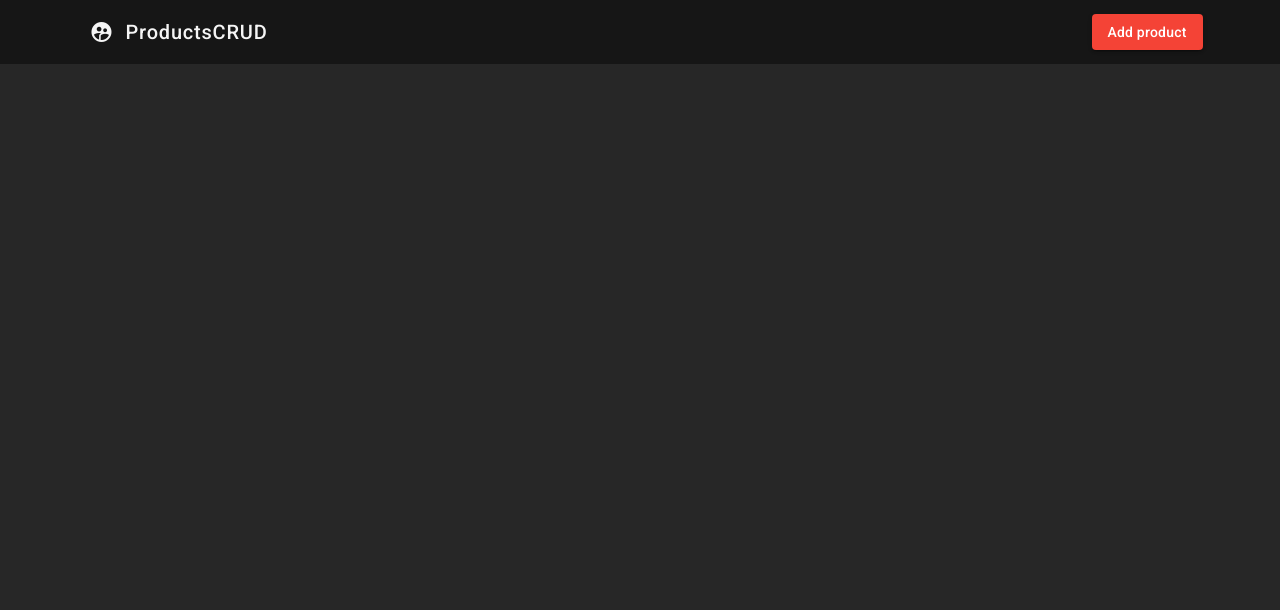
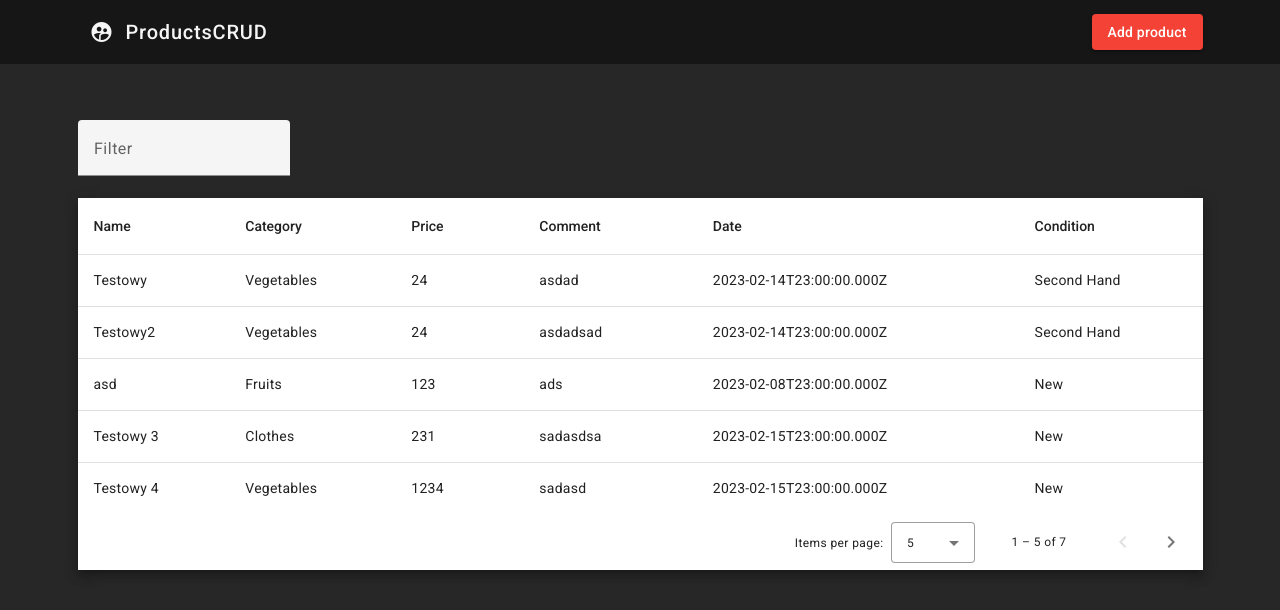
Before and after one commit to KacperLechicki/ProductsCRUD, an Angular app: page / in a window 1280 px wide. Shown: the top 610 px of the page. Built offline with nearby package versions, Linux system fonts and the light colour scheme; data requests are answered from the project's data file.

Commit message:
table with data

```diff
--- a/src/app/app.component.html
+++ b/src/app/app.component.html
@@ -8,3 +8,61 @@
     <button class="product-button" mat-raised-button color="warn" (click)="openDialog()">Add product</button>
   </div>
 </mat-toolbar>
+
+<div class="container">
+  <div class="productsTable">
+    <mat-form-field>
+      <mat-label>Filter</mat-label>
+      <input matInput (keyup)="applyFilter($event)" placeholder="Product" #input>
+    </mat-form-field>
+
+    <div class="mat-elevation-z8">
+      <table mat-table [dataSource]="dataSource" matSort>
+
+        <!-- ID Column -->
+        <ng-container matColumnDef="productName">
+          <th mat-header-cell *matHeaderCellDef mat-sort-header> Name </th>
+          <td mat-cell *matCellDef="let row"> {{row.productName}} </td>
+        </ng-container>
+
+        <!-- Progress Column -->
+        <ng-container matColumnDef="category">
+          <th mat-header-cell *matHeaderCellDef mat-sort-header> Category </th>
+          <td mat-cell *matCellDef="let row"> {{row.category}} </td>
+        </ng-container>
+
+        <!-- Name Column -->
+        <ng-container matColumnDef="price">
+          <th mat-header-cell *matHeaderCellDef mat-sort-header> Price </th>
+          <td mat-cell *matCellDef="let row"> {{row.price}} </td>
+        </ng-container>
+
+        <!-- Fruit Column -->
+        <ng-container matColumnDef="condition">
+          <th mat-header-cell *matHeaderCellDef mat-sort-header> Condition </th>
+          <td mat-cell *matCellDef="let row"> {{row.condition}} </td>
+        </ng-container>
+
+        <ng-container matColumnDef="comment">
+          <th mat-header-cell *matHeaderCellDef mat-sort-header> Comment </th>
+          <td mat-cell *matCellDef="let row"> {{row.comment}} </td>
+        </ng-container>
+
+        <ng-container matColumnDef="date">
+          <th mat-header-cell *matHeaderCellDef mat-sort-header> Date </th>
+          <td mat-cell *matCellDef="let row"> {{row.date}} </td>
+        </ng-container>
+
+        <tr mat-header-row *matHeaderRowDef="displayedColumns"></tr>
+        <tr mat-row *matRowDef="let row; columns: displayedColumns;"></tr>
+
+        <!-- Row shown when there is no matching data. -->
+        <tr class="mat-row" *matNoDataRow>
+          <td class="mat-cell" colspan="4">No data matching the filter "{{input.value}}"</td>
+        </tr>
+      </table>
+
+      <mat-paginator [pageSizeOptions]="[5, 10]" aria-label="Select page of users"></mat-paginator>
+    </div>
+  </div>
+</div>
--- a/src/app/app.component.scss
+++ b/src/app/app.component.scss
@@ -22,6 +22,10 @@
   }
 }
 
+.productsTable {
+  margin-top: 120px;
+}
+
 //----------------------------------------------------------------
 //----------------------------------------------------------------
 //----------------------------------------------------------------
--- a/src/app/app.component.ts
+++ b/src/app/app.component.ts
@@ -1,6 +1,14 @@
 import { Component } from '@angular/core';
 import { MatDialog } from '@angular/material/dialog';
+import { Subscription } from 'rxjs';
 import { DialogComponent } from './components/dialog/dialog.component';
+import { APIService } from './services/api.service';
+
+import { AfterViewInit, ViewChild } from '@angular/core';
+import { MatPaginator } from '@angular/material/paginator';
+import { MatSort } from '@angular/material/sort';
+import { MatTable, MatTableDataSource } from '@angular/material/table';
+
 
 @Component({
   selector: 'app-root',
@@ -9,8 +17,22 @@ import { DialogComponent } from './components/dialog/dialog.component';
 })
 export class AppComponent {
   title = 'ProductsCRUD';
+  getAllProductsSubscription!: Subscription;
 
-  constructor(public dialog: MatDialog) {}
+  displayedColumns: string[] = [
+    'productName',
+    'category',
+    'price',
+    'comment',
+    'date',
+    'condition',
+  ];
+  dataSource!: MatTableDataSource<any>;
+
+  @ViewChild(MatPaginator) paginator!: MatPaginator;
+  @ViewChild(MatSort) sort!: MatSort;
+
+  constructor(public dialog: MatDialog, private apiService: APIService) {}
 
   openDialog() {
     this.dialog.open(DialogComponent, {
@@ -19,4 +41,38 @@ export class AppComponent {
       disableClose: true,
     });
   }
+
+  getAllProducts() {
+    this.getAllProductsSubscription = this.apiService.getProduct().subscribe({
+      next: (res) => {
+        this.dataSource = new MatTableDataSource(res);
+        this.dataSource.paginator = this.paginator;
+        this.dataSource.sort = this.sort;
+      },
+      error: (err) => {
+        alert('Error while fetching data!');
+      },
+    });
+  }
+
+  applyFilter(event: Event) {
+    const filterValue = (event.target as HTMLInputElement).value;
+    this.dataSource.filter = filterValue.trim().toLowerCase();
+
+    if (this.dataSource.paginator) {
+      this.dataSource.paginator.firstPage();
+    }
+  }
+
+  ngOnInit(): void {
+    //Called after the constructor, initializing input properties, and the first call to ngOnChanges.
+    //Add 'implements OnInit' to the class.
+    this.getAllProducts();
+  }
+
+  ngOnDestroy(): void {
+    //Called once, before the instance is destroyed.
+    //Add 'implements OnDestroy' to the class.
+    this.getAllProductsSubscription.unsubscribe();
+  }
 }
--- a/src/app/components/dialog/dialog.component.ts
+++ b/src/app/components/dialog/dialog.component.ts
@@ -2,7 +2,7 @@ import { Component } from '@angular/core';
 import { FormGroup, FormBuilder, Validators } from '@angular/forms';
 import { APIService } from 'src/app/services/api.service';
 import { MatDialogRef } from '@angular/material/dialog';
-import { Dialog } from '@angular/cdk/dialog';
+import { Subscription } from 'rxjs';
 
 @Component({
   selector: 'app-dialog',
@@ -11,6 +11,7 @@ import { Dialog } from '@angular/cdk/dialog';
 })
 export class DialogComponent {
   conditionList: string[] = ['New', 'Second Hand', 'Refurbished'];
+  addProductSubscription!: Subscription;
 
   productForm!: FormGroup;
 
@@ -35,8 +36,10 @@ export class DialogComponent {
 
   addProduct(): void {
     if (this.productForm.valid) {
-      this.apiService.postProduct(this.productForm.value).subscribe({
-        next: (response) => {
+      this.addProductSubscription = this.apiService
+        .postProduct(this.productForm.value)
+        .subscribe({
+          next: () => {
             alert('Product added succesfully!');
             this.productForm.reset();
             this.dialogRef.close();
@@ -47,4 +50,10 @@ export class DialogComponent {
         });
     }
   }
+
+  ngOnDestroy(): void {
+    //Called once, before the instance is destroyed.
+    //Add 'implements OnDestroy' to the class.
+    this.addProductSubscription.unsubscribe();
   }
+}
```
Also changed, not shown: src/app/app.module.ts (+7 -1 lines). Lines whose indentation alone changed are shown as unchanged.
